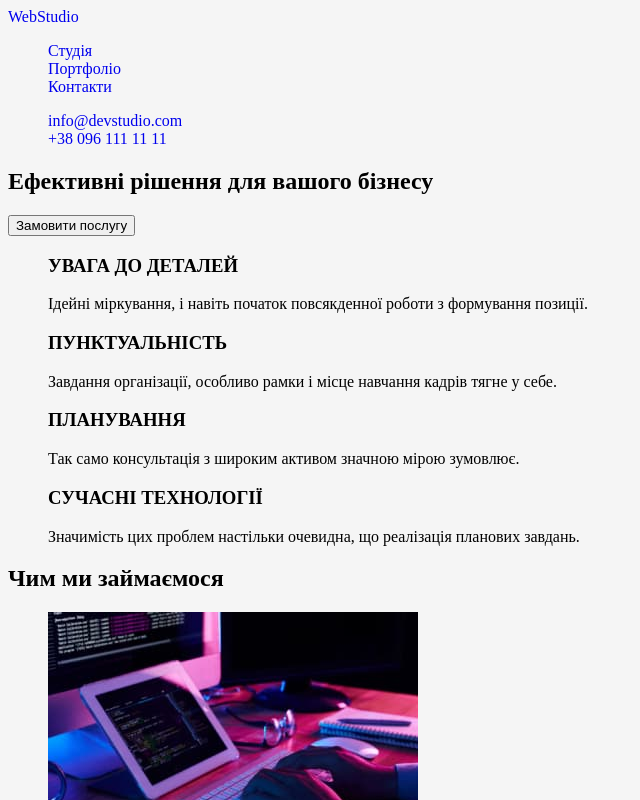
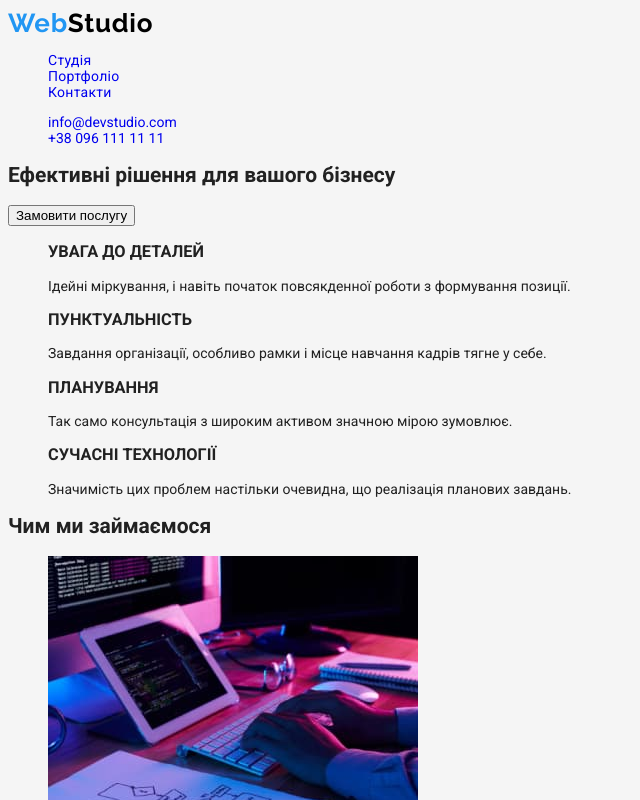
Before and after one commit to Kate-Mil/goit-markup-hw-02, a plain HTML site: page index.html in a window 1280 px wide. Shown: the top 800 px of the page, without its empty margins (0-640 px from the left). Drawn offline with Linux system fonts and the light colour scheme.

Commit message:
start decorating css

```diff
--- a/css/styles.css
+++ b/css/styles.css
@@ -14,4 +14,33 @@
 
 body {
   background: #F5F5F5;
+  color: var(--colorOfHearders);
+  font-family: 'Roboto';
+  font-size: 14px;
+  font-style: normal;
 }
+
+.logo {
+  font-family: 'Raleway';
+  font-style: normal;
+  font-weight: 700;
+  font-size: 26px;
+  letter-spacing: 0.03em;
+  color: #000000;
+
+}
+
+.logo .accent {
+  color: #2196F3;
+}
+
+.links {
+  letter-spacing: 0.02em;
+  color: var(--colorOfHearders);
+
+}
+
+.site-nav .links:hover,
+.site-nav .links:focus {
+  color: var(--activeSelection);
+}
--- a/index.html
+++ b/index.html
@@ -6,12 +6,15 @@
     <meta name="viewport" content="width=device-width, initial-scale=1.0" />
     <title>Студія</title>
     <link rel="stylesheet" href="./css/styles.css">
+    <link rel="preconnect" href="https://fonts.googleapis.com">
+<link rel="preconnect" href="https://fonts.gstatic.com" crossorigin>
+<link href="https://fonts.googleapis.com/css2?family=Raleway:wght@700&family=Roboto:wght@400;500;700;900&display=swap" rel="stylesheet">
     </head>
   <body>
     <header>
-      <nav>
-        <a href="./index.html">WebStudio</a>
-        <ul>
+      <nav class="site-nav">
+        <a class="logo" href="./index.html"><span class="accent">Web</span>Studio</a>
+        <ul class="links">
           <li>
             <a href="./index.html">Студія</a>
           </li>
```
Also changed, not shown: portfolio.html (+3 -0 lines).
